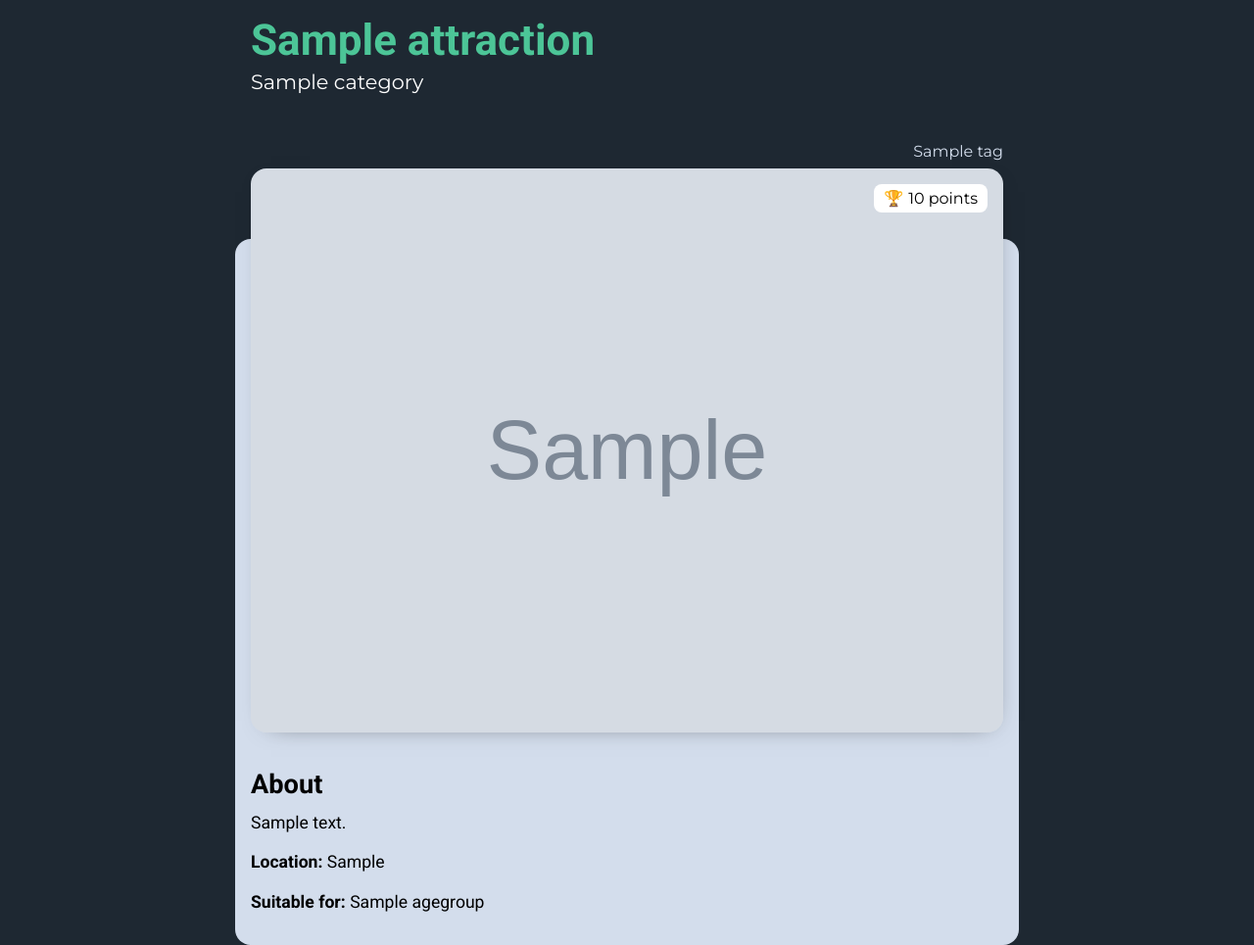
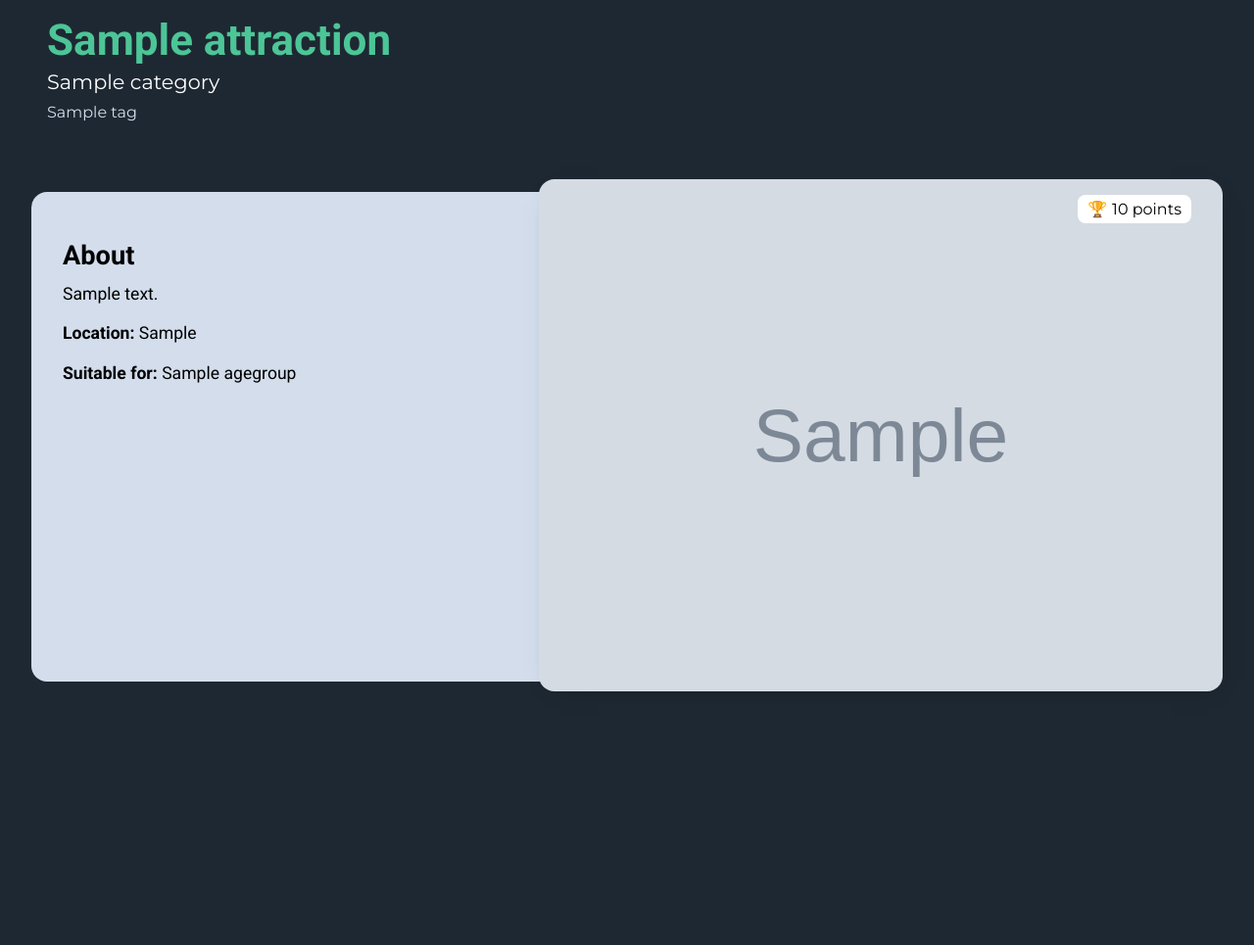
Before and after one commit to madeleinewoodbury/arctic-sprint-solutions, a Flask app: page /attractions/1 in a window 1280 px wide. Shown: the part 51-1016 px from the top of the page at 98% size. After the commit the page ends 757 px from the top, so only its background shows below. Run offline with Flask 3, Linux system fonts and the light colour scheme; tables that the repository leaves empty hold one stand-in row (values such as "Sample post"); grey boxes marked "Sample" are stand-in pictures.

Commit message:
Style attraction desktop

```diff
--- a/app/attractions/templates/attraction.html
+++ b/app/attractions/templates/attraction.html
@@ -14,12 +14,13 @@
         <span>{{ cat.name }} {% if not loop.last %}, {% endif %}</span>
       {% endfor %}
     </p>
-  </div>
     <ul class="tags">
       {% for tag in attraction.tags %}
-        <li>{% if not loop.first %}<span>&#xB7;</span> {% endif %}{{ tag.name }} </li>
+        <li>{{ tag.name }} {% if not loop.last %}<span>&#xB7;</span> {% endif %}</li>
       {% endfor %}
     </ul>
+  </div>
+
   <div class="content">
     <div class="image-container">
       <div class="points"><span>🏆</span> {{ attraction.points }} points</div>
@@ -35,7 +36,6 @@
           <span>{{ age_group.name }} {% if not loop.last %}, {% endif %}</span>
           {% endfor %}
       {% endif %}
-      <!-- <p><b>Points:</b> {{ attraction.points }}</p> -->
     </div>
   </div>
 </section>
--- a/app/static/css/attraction.css
+++ b/app/static/css/attraction.css
@@ -1,5 +1,5 @@
 .attraction-info {
-  max-width: 800px;
+  max-width: 700px;
   margin: 0 auto;
   margin-top: 4rem;
   color: var(--white);
@@ -18,17 +18,16 @@
   font-family: var(--secondary-font);
   font-size: 1.2rem;
   line-height: 1.3;
+  padding-bottom: .5rem;
 }
 
 .attraction-info .tags {
   display: flex;
   flex-wrap: wrap;
-  justify-content: end;
   font-family: var(--secondary-font);
   font-size: .9rem;
   gap: .25rem .5rem;
   color: var(--bg-light);
-  padding: 0 1rem;
 }
 
 .attraction-info .tags li {
@@ -74,6 +73,7 @@
 
 .attraction-info .text-container {
   padding: 1rem;
+  padding-top: 0;
   color: var(--black);
 }
 
@@ -90,6 +90,9 @@
 }
 
 @media (min-width: 500px) {
+  .attraction-info {
+    padding: 0 2rem;
+  }
 
   .attraction-info h1 {
     font-size: 2.75rem;
@@ -113,6 +116,53 @@
   }
 }
 
+@media (min-width: 768px) {
+  .attraction-info .content {
+    padding: 1.5rem;
+  }
+}
+
 @media (min-width: 992px) {
-  /* TODO: Style desktop */
+  .attraction-info {
+    max-width: 1300px;
+    padding: 0 2rem;
+  }
+
+  .attraction-info .content {
+    flex-direction: row;
+    position: relative;
+    margin-top: 1rem;
+    background-color: transparent;
+    padding-left: 0;
+  }
+
+  .attraction-info .image-container {
+    padding: 0;
+    padding-left: 2rem;
+    margin-top: 2rem;
+    position: absolute;
+    order: 2;
+    width: 60%;
+    left: 40%;
+  }
+
+  .attraction-info .text-container {
+    order: 1;
+    background-color: var(--bg-light);
+    border-radius: 1rem;
+    padding: 3rem 2rem;
+    padding-right: 10%;
+    width: 50%;
+    min-height: 500px;
+  }
 }
+
+@media (min-width: 1200px) {
+  .attraction-info .content {
+    align-items: center;
+  }
+
+  .attraction-info .image-container {
+    margin-top: 0;
+  }
+}
--- a/app/static/css/styles.css
+++ b/app/static/css/styles.css
@@ -28,7 +28,7 @@ html {
 
 body {
   width: 100vw;
-  height: 100vh;
+  height: 100%;
   padding: 0;
   margin: 0;
   background-color: var(--bg-dark);
@@ -38,6 +38,7 @@ body {
 
 .wrapper {
   width: 100%;
+  min-height: 100vh;
   height: 100%;
   display: flex;
   justify-content: center;
@@ -130,6 +131,7 @@ nav {
   display: flex;
   align-items: center;
   justify-content: center;
+  margin-top: 2rem;
 }
 
 
```
Also changed, not shown: app/static/css/attractions.css (+5 -2 lines).
